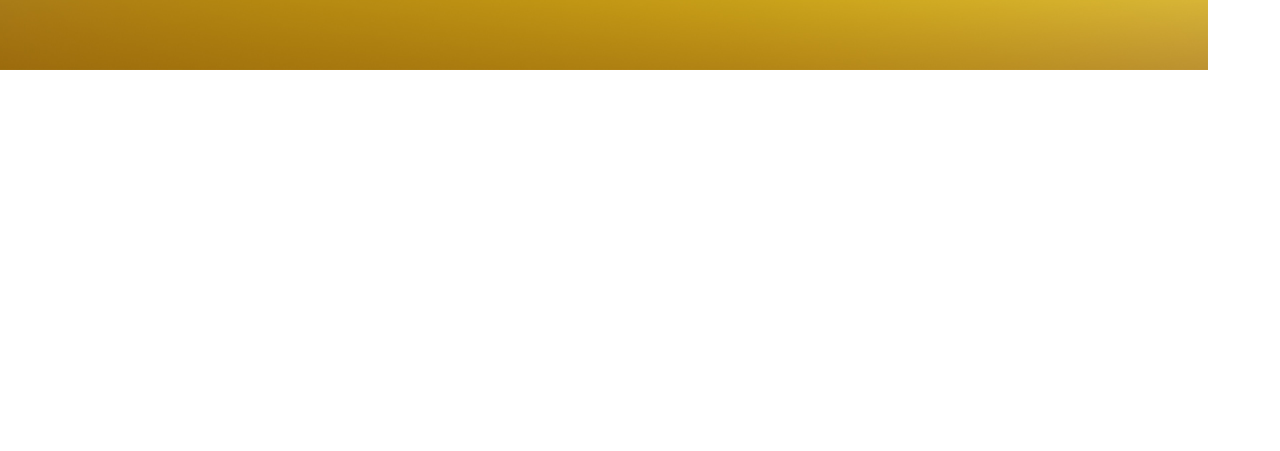
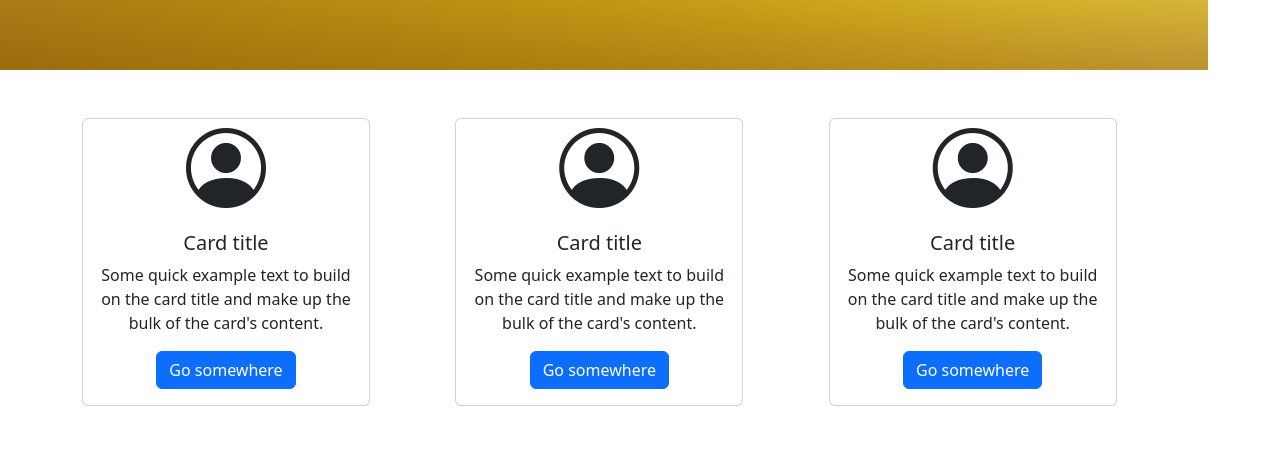
Before and after one commit to arjunultra/Bootstrap_Main_Task, a plain HTML site: page src/index.html in a window 1280 px wide. Shown: the part 1179-1630 px from the top of the page. Before the commit the page ends 1249 px from the top, so only its background shows below. Drawn offline with nearby package versions, Linux system fonts and the light colour scheme.

Commit message:
cards added

```diff
--- a/src/index.html
+++ b/src/index.html
@@ -4,6 +4,8 @@
     <meta charset="UTF-8">
     <meta name="viewport" content="width=device-width, initial-scale=1.0">
     <link href="https://cdn.jsdelivr.net/npm/bootstrap@5.3.2/dist/css/bootstrap.min.css" rel="stylesheet" integrity="sha384-T3c6CoIi6uLrA9TneNEoa7RxnatzjcDSCmG1MXxSR1GAsXEV/Dwwykc2MPK8M2HN" crossorigin="anonymous">
+    <!-- Bootstrap Icons -->
+    <link rel="stylesheet" href="https://cdn.jsdelivr.net/npm/bootstrap-icons@1.11.3/font/bootstrap-icons.min.css">
     <link rel="stylesheet" href="style.css">
     <title>Frontend Bootcamp</title>
 </head>
@@ -62,7 +64,10 @@
                 <img src="../assets/pexels-realtoughcandycom-11035386.jpg" class="d-block w-100" alt="CSS">
               </div>
               <div class="carousel-item">
-                <img src="../assets/kisspng-javascript-logo-html-comment-blog-5ae63c23139110.5436874015250381150802.png" class="d-block w-100" alt="Javascript">
+                <img src="../assets/kisspng-javascript-logo-html-comment-blog-5ae63c23139110.5436874015250381150802.png" class="d-block w-100 js-carousel" alt="Javascript">
+              </div>
+              <div class="carousel-item">
+                <img src="../assets/Bootstrap.png" class="d-block w-100 js-carousel" alt="Javascript">
               </div>
               <div class="carousel-item">
                 <img src="../assets/pexels-realtoughcandycom-11035471.jpg" class="d-block w-100" alt="ReactJS">
@@ -78,6 +83,49 @@
             </button>
           </div>
     </section>
+    <!-- Cards -->
+    <section class="p-5 text-center">
+      <div class="container">
+        <div class="row g-3 g-sm-1">
+          <div class="col-md">
+            <div class="card" style="width: 18rem;">
+              <div class="display-1 text-center">
+                <i class="bi bi-person-circle"></i>
+              </div>
+              <div class="card-body">
+                <h5 class="card-title">Card title</h5>
+                <p class="card-text">Some quick example text to build on the card title and make up the bulk of the card's content.</p>
+                <a href="#" class="btn btn-primary">Go somewhere</a>
+              </div>
+            </div>
+          </div>
+          <div class="col-md">
+            <div class="card" style="width: 18rem;">
+              <div class="display-1 text-center">
+                <i class="bi bi-person-circle"></i>
+              </div>
+              <div class="card-body">
+                <h5 class="card-title">Card title</h5>
+                <p class="card-text">Some quick example text to build on the card title and make up the bulk of the card's content.</p>
+                <a href="#" class="btn btn-primary">Go somewhere</a>
+              </div>
+            </div>
+          </div>
+          <div class="col-md">
+            <div class="card" style="width: 18rem;">
+              <div class="display-1 text-center">
+                <i class="bi bi-person-circle"></i>
+              </div>
+              <div class="card-body">
+                <h5 class="card-title">Card title</h5>
+                <p class="card-text">Some quick example text to build on the card title and make up the bulk of the card's content.</p>
+                <a href="#" class="btn btn-primary">Go somewhere</a>
+              </div>
+            </div>
+          </div>
+        </div>
+      </div>
+    </section>
     <!-- BSJS Bundle  -->
     <script src="https://cdn.jsdelivr.net/npm/bootstrap@5.2.3/dist/js/bootstrap.bundle.min.js"></script>
 </body>
--- a/src/style.scss
+++ b/src/style.scss
@@ -0,0 +1,3 @@
+.js-carousel {
+    height: 20em;
+}
```
Also changed, not shown: assets/Bootstrap.png (added), src/style.css.
